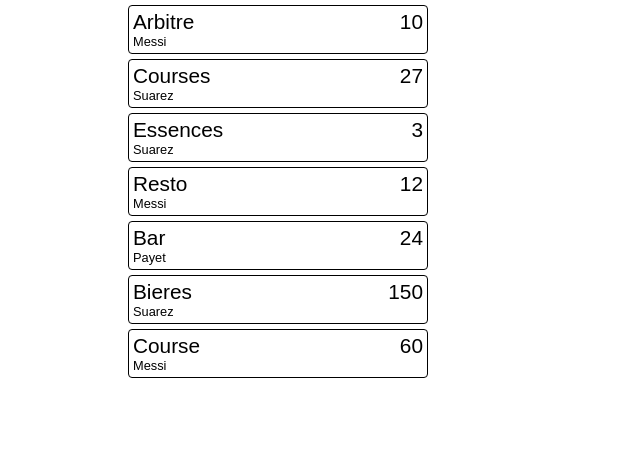
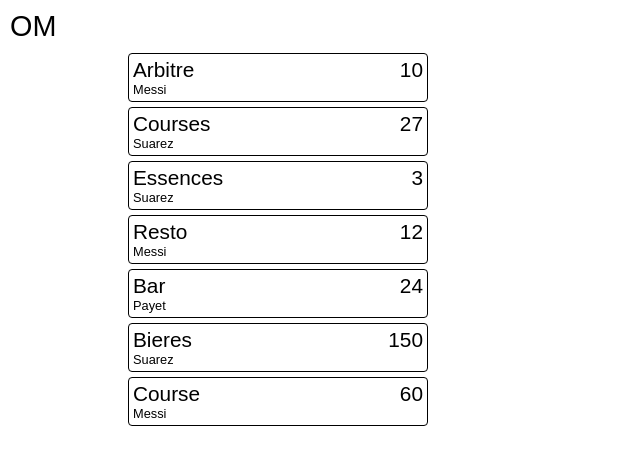
Before and after one commit to MathieuDC/tricount-like-app, a React (Create React App) app: page / in a window 1280 px wide. Shown: the top 464 px of the page, without its empty margins (0-640 px from the left). Built offline with nearby package versions, Linux system fonts and the light colour scheme.

Commit message:
Creating Group component

```diff
--- a/src/back/Group.tsx
+++ b/src/back/Group.class.tsx
@@ -12,7 +12,7 @@ interface Debt{
   amount: Number;
 }
 
-class Group{
+class CGroup{
   users: Users;
   transactions: Transactions;
   name: String;
@@ -87,4 +87,4 @@ class Group{
   }
 }
 
-export default Group;
+export default CGroup;
--- a/src/back/main.tsx
+++ b/src/back/main.tsx
@@ -1,10 +1,10 @@
 import User from "./User";
-import Group from "./Group";
+import CGroup from "./Group.class";
 
 const db = {};
 
 function groupTest ()  {
-  const group = new Group("OM");
+  const group = new CGroup("OM");
 
   const user1 = new User(1, "Messi", "Lionel");
   const user2 = new User(2, "Suarez", "Luis");
--- a/src/front/App.tsx
+++ b/src/front/App.tsx
@@ -4,13 +4,14 @@ import './App.css';
 
 import groupTest from '../back/main';
 import TransactionList from './TransactionList';
+import Group from './Group/Group';
 
 function App() {
   const group = groupTest();
 
   return (
     <div className="App">
-      <TransactionList transactions={group.transactions}></TransactionList>
+      <Group group={group} />
     </div>
   );
 }
--- /dev/null
+++ b/src/front/Group/Group.css
@@ -0,0 +1,5 @@
+.group-title{
+  text-align: left;
+  margin: 10px;
+  font-size: 1.8em;
+}
--- /dev/null
+++ b/src/front/Group/Group.tsx
@@ -0,0 +1,19 @@
+import CGroup from "../../back/Group.class";
+import TransactionList from "../TransactionList";
+
+import "./Group.css"
+
+interface GroupProps {
+  group: CGroup
+}
+
+const Group = ({group}: GroupProps) => {
+  return (
+    <>
+      <h2 className="group-title">{group.name}</h2>
+      <TransactionList transactions={group.transactions}></TransactionList>
+    </>
+  );
+}
+
+export default Group;
```
